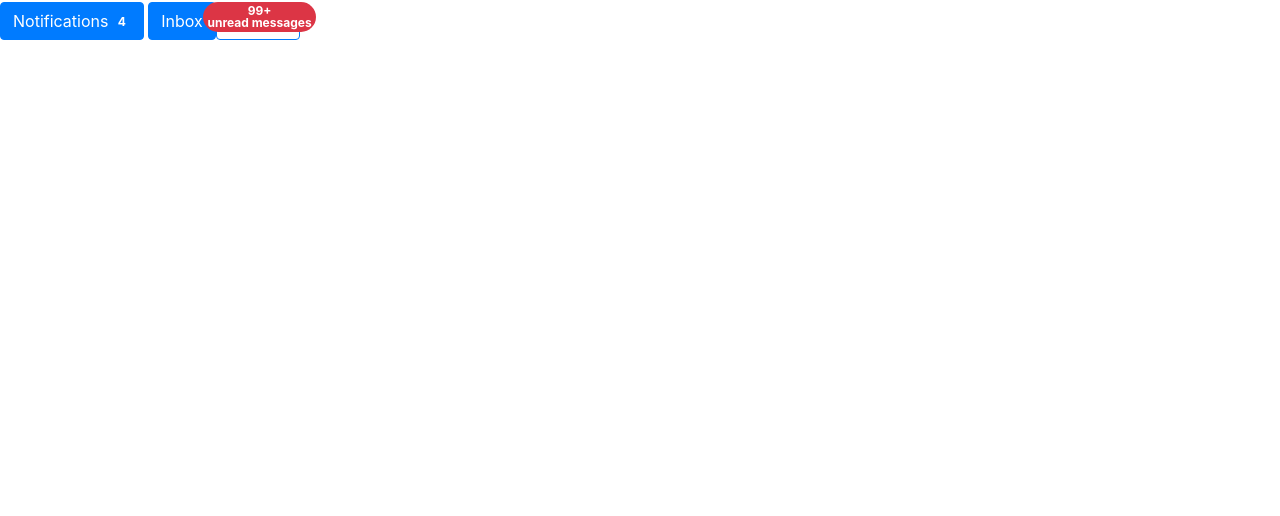
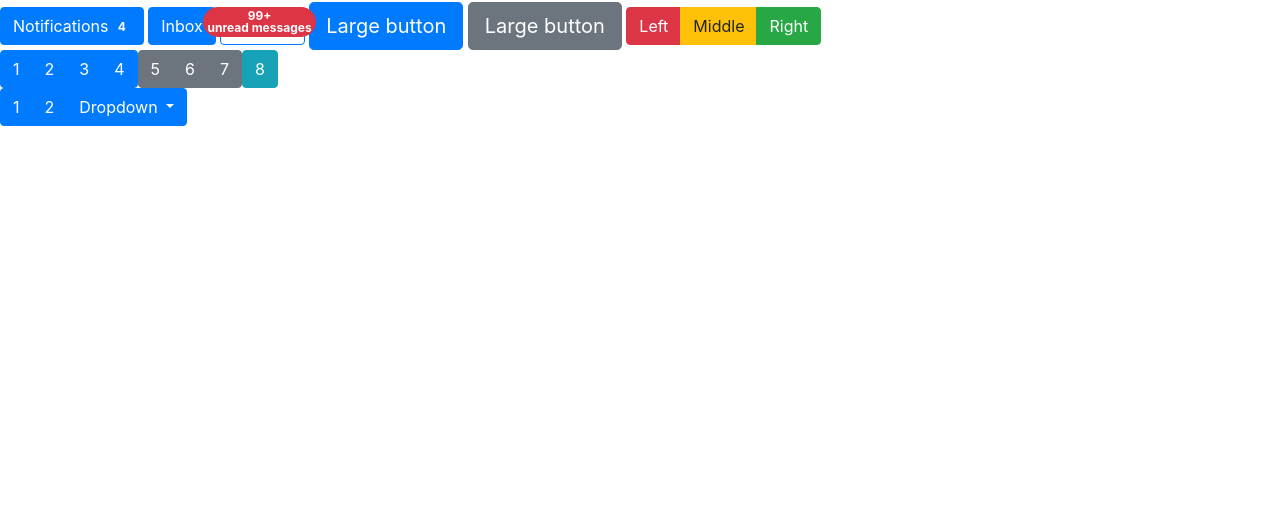
Before and after one commit to Disha-chaudhary/Bootstrap, a plain HTML site: page index.html in a window 1280 px wide. Shown: the part 284-800 px from the top of the page. Drawn offline with nearby package versions, Linux system fonts and the light colour scheme.

Commit message:
button group

```diff
--- a/index.html
+++ b/index.html
@@ -113,8 +113,49 @@
     99+
     <div class="visually-hidden">unread messages</div>
   </div>
+</button>
+  <span><button type="button" class="btn btn-outline-primary">Primary</button>
+</span>
+<button type="button" class="btn btn-primary btn-lg">Large button</button>
+<button type="button" class="btn btn-secondary btn-lg">Large button</button>
 
-  <span><button type="button" class="btn btn-outline-primary">Primary</button></span>
-</button>
+
+<div class="btn-group" role="group" aria-label="Basic mixed styles example">
+  <button type="button" class="btn btn-danger">Left</button>
+  <button type="button" class="btn btn-warning">Middle</button>
+  <button type="button" class="btn btn-success">Right</button>
+</div>
+
+<div class="btn-toolbar" role="toolbar" aria-label="Toolbar with button groups">
+  <div class="btn-group me-2" role="group" aria-label="First group">
+    <button type="button" class="btn btn-primary">1</button>
+    <button type="button" class="btn btn-primary">2</button>
+    <button type="button" class="btn btn-primary">3</button>
+    <button type="button" class="btn btn-primary">4</button>
+  </div>
+  <div class="btn-group me-2" role="group" aria-label="Second group">
+    <button type="button" class="btn btn-secondary">5</button>
+    <button type="button" class="btn btn-secondary">6</button>
+    <button type="button" class="btn btn-secondary">7</button>
+  </div>
+  <div class="btn-group" role="group" aria-label="Third group">
+    <button type="button" class="btn btn-info">8</button>
+  </div>
+</div>
+
+<div class="btn-group" role="group" aria-label="Button group with nested dropdown">
+  <button type="button" class="btn btn-primary">1</button>
+  <button type="button" class="btn btn-primary">2</button>
+
+  <div class="btn-group" role="group">
+    <button type="button" class="btn btn-primary dropdown-toggle" data-bs-toggle="dropdown" aria-expanded="false">
+      Dropdown
+    </button>
+    <ul class="dropdown-menu">
+      <li><a class="dropdown-item" href="#">Dropdown link</a></li>
+      <li><a class="dropdown-item" href="#">Dropdown link</a></li>
+    </ul>
+  </div>
+</div>
   </body>
 </html>
```
